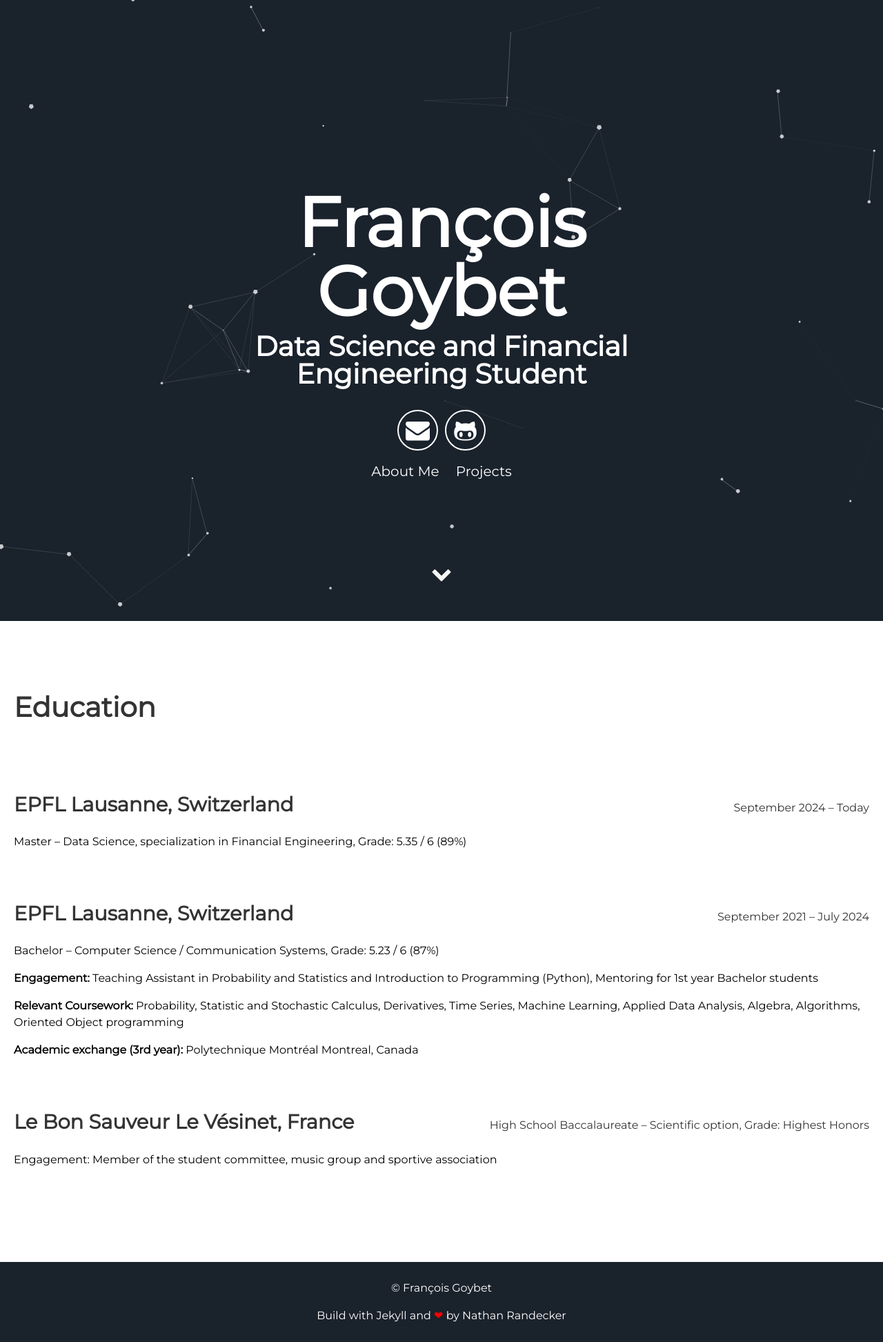
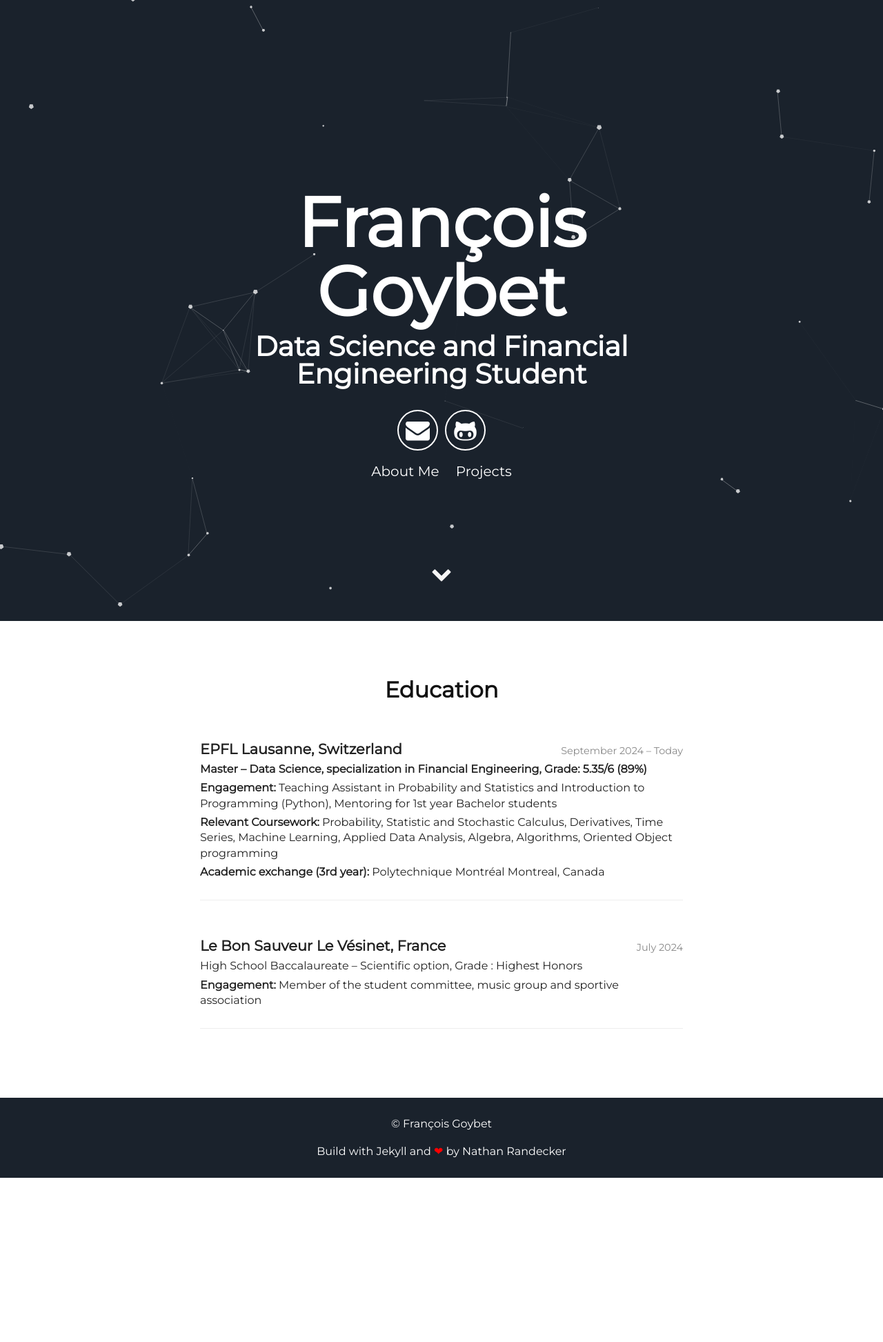
Before and after one commit to francois-goybet/francois-goybet.github.io, a Jekyll site: the page built from index.html, in a window 1280 px wide. Shown: the whole page at 69% size. Built offline with Jekyll 4.4.1, drawn with Linux system fonts in a browser that asks for light colours; after the commit the page ends 1707 px from its top, so only the background shows below that.

Commit message:
minor changes

```diff
--- a/_includes/education.html
+++ b/_includes/education.html
@@ -1,27 +1,23 @@
-<section id="education">
-  <h2>Education</h2>
+<section id="education" class="education-section">
+  <h2 class="section-title">Education</h2>
 
-  <div class="institution">
-    <h3>EPFL Lausanne, Switzerland</h3>
-    <span class="dates">September 2024 – Today</span>
+  <div class="education-entry">
+    <div class="education-header">
+      <h3 class="education-institution">EPFL Lausanne, Switzerland</h3>
+      <span class="education-date">September 2024 – Today</span>
+    </div>
+    <p class="education-degree">Master – Data Science, specialization in Financial Engineering, Grade: 5.35/6 (89%)</p>
+    <p><strong>Engagement:</strong> Teaching Assistant in Probability and Statistics and Introduction to Programming (Python), Mentoring for 1st year Bachelor students</p>
+    <p><strong>Relevant Coursework:</strong> Probability, Statistic and Stochastic Calculus, Derivatives, Time Series, Machine Learning, Applied Data Analysis, Algebra, Algorithms, Oriented Object programming</p>
+    <p><strong>Academic exchange (3rd year):</strong> Polytechnique Montréal Montreal, Canada</p>
   </div>
-  <p>Master – Data Science, specialization in Financial Engineering, Grade: 5.35 / 6 (89%)</p>
 
-  <div class="institution">
-    <h3>EPFL Lausanne, Switzerland</h3>
-    <span class="dates">September 2021 – July 2024</span>
+  <div class="education-entry">
+    <div class="education-header">
+      <h3 class="education-institution">Le Bon Sauveur Le Vésinet, France</h3>
+      <span class="education-date">July 2024</span>
+    </div>
+    <p>High School Baccalaureate – Scientific option, Grade : Highest Honors</p>
+    <p><strong>Engagement:</strong> Member of the student committee, music group and sportive association</p>
   </div>
-  <p>Bachelor – Computer Science / Communication Systems, Grade: 5.23 / 6 (87%)</p>
-
-  <p><strong>Engagement:</strong> Teaching Assistant in Probability and Statistics and Introduction to Programming (Python), Mentoring for 1st year Bachelor students</p>
-
-  <p><strong>Relevant Coursework:</strong> Probability, Statistic and Stochastic Calculus, Derivatives, Time Series, Machine Learning, Applied Data Analysis, Algebra, Algorithms, Oriented Object programming</p>
-
-  <p><strong>Academic exchange (3rd year):</strong> Polytechnique Montréal Montreal, Canada</p>
-
-  <div class="institution">
-    <h3>Le Bon Sauveur Le Vésinet, France</h3>
-    <span class="dates">High School Baccalaureate – Scientific option, Grade: Highest Honors</span>
-  </div>
-  <p>Engagement: Member of the student committee, music group and sportive association</p>
 </section>
```
Also changed, not shown: assets/css/main.css.
